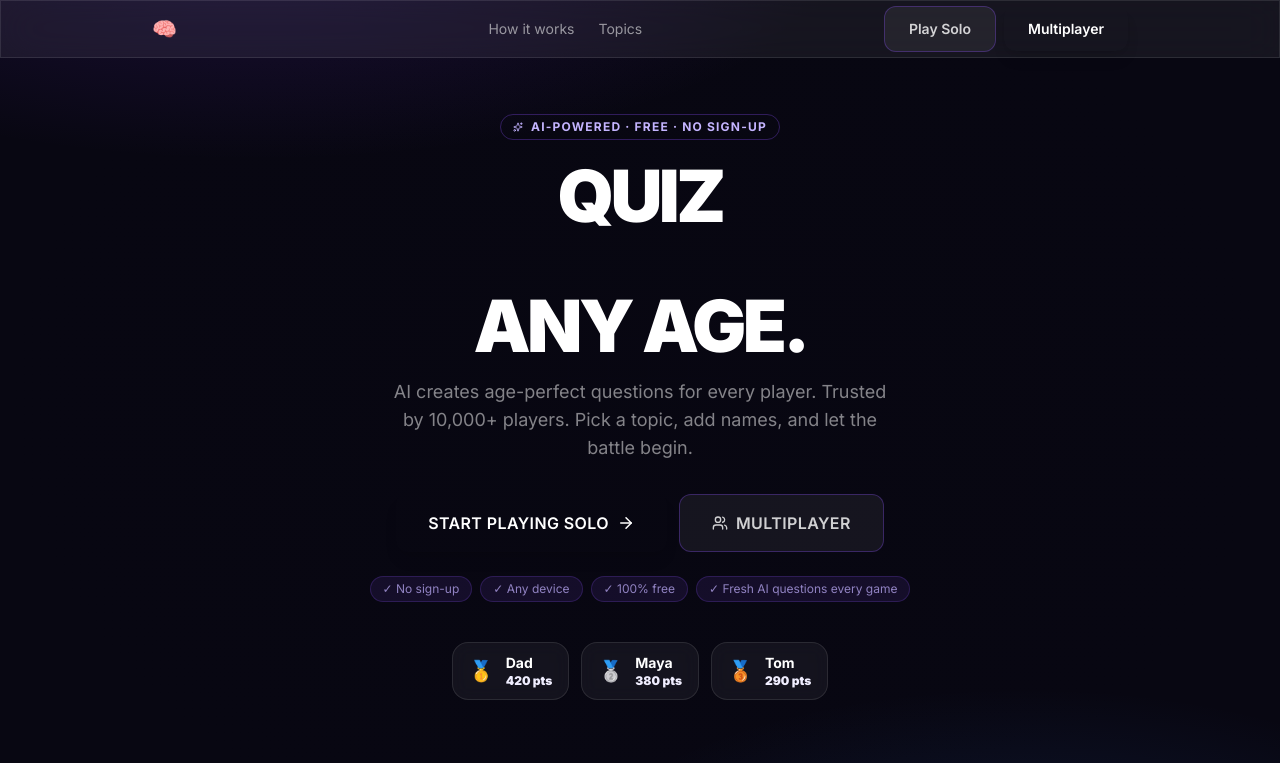
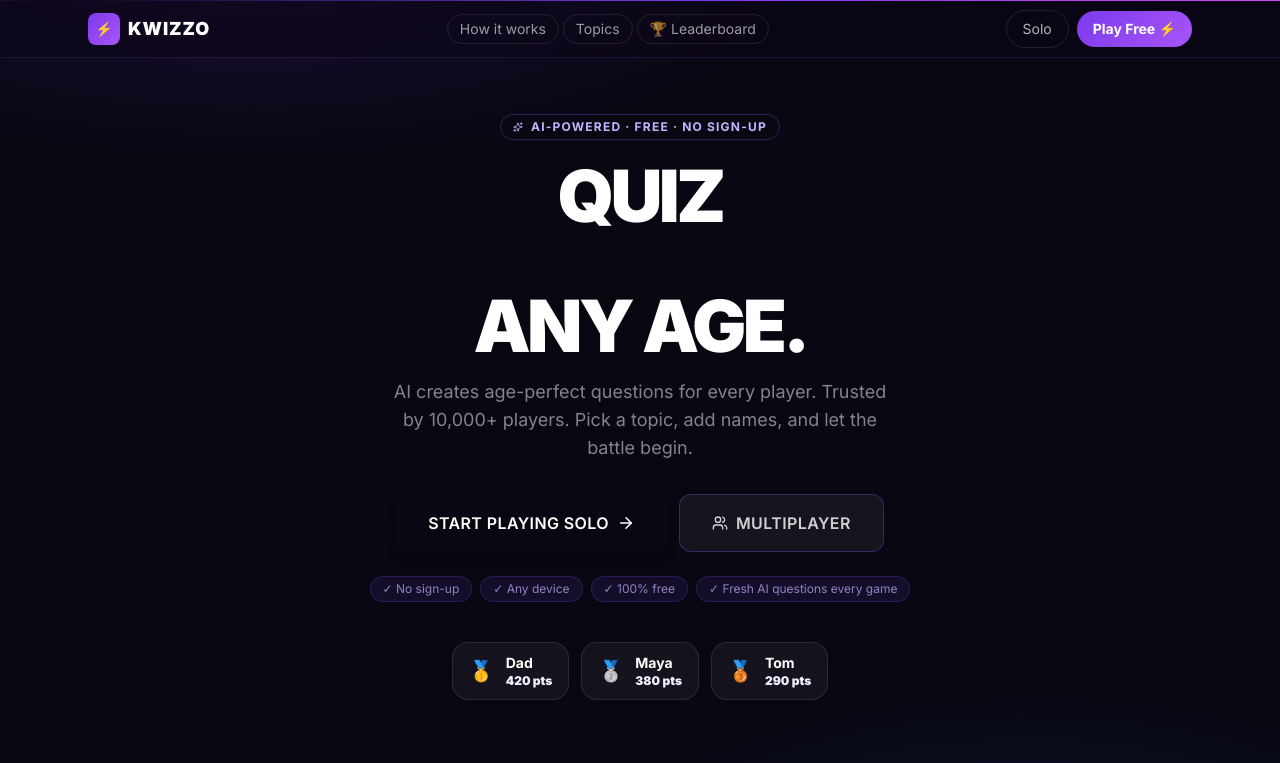
Before and after one commit to infosiva/kwizzo, a Next.js app: page / in a window 1280 px wide. Shown: the top 763 px of the page. Built offline with nearby package versions, Linux system fonts and the light colour scheme.

Commit message:
Redesign: glassmorphic arcade navbar, cross-product footer, tracker

```diff
--- a/components/Navbar.tsx
+++ b/components/Navbar.tsx
@@ -2,28 +2,35 @@
 import Link from 'next/link'
 import { useState } from 'react'
 import { Menu, X } from 'lucide-react'
-import config from '@/vertical.config'
-import { btn, theme } from '@/lib/theme'
 
 export default function Navbar() {
   const [open, setOpen] = useState(false)
 
   return (
-    <nav className="sticky top-0 z-50 glass-strong border-b border-white/[0.06]">
-      <div className="max-w-5xl mx-auto px-6 h-14 flex items-center justify-between">
-        <Link href="/" className="flex items-center gap-2 font-bold text-lg">
-          <span className="text-xl">🧠</span>
-          <span className={`${theme.gradientText} font-extrabold tracking-tight`}>{config.name}</span>
+    <nav className="sticky top-0 z-50" style={{ background: 'rgba(13,6,24,0.60)', backdropFilter: 'blur(24px)', borderBottom: '1px solid rgba(139,92,246,0.15)' }}>
+      {/* Animated gradient line at top */}
+      <div style={{ height: 1, background: 'linear-gradient(90deg, transparent, #7c3aed, #d946ef, #7c3aed, transparent)', animation: 'shimmer 3s linear infinite', backgroundSize: '200% 100%' }} />
+
+      <div className="max-w-6xl mx-auto px-6 h-14 flex items-center justify-between">
+        {/* Logo */}
+        <Link href="/" className="flex items-center gap-2">
+          <span className="flex items-center justify-center w-8 h-8 rounded-lg font-black text-sm text-white" style={{ background: 'linear-gradient(135deg, #7c3aed, #a855f7)' }}>⚡</span>
+          <span className="font-black text-lg uppercase tracking-wider text-white">KWIZZO</span>
         </Link>
 
-        <div className="hidden md:flex items-center gap-6 text-sm text-white/55">
-          <Link href="/#how-it-works" className="hover:text-white transition-colors">How it works</Link>
-          <Link href="/#subjects"     className="hover:text-white transition-colors">Topics</Link>
+        {/* Desktop nav */}
+        <div className="hidden md:flex items-center gap-1 text-sm">
+          <Link href="/#how-it-works" className="px-3 py-1 rounded-full border border-white/10 text-white/60 hover:text-white hover:border-violet-500/40 transition-all">How it works</Link>
+          <Link href="/#subjects"     className="px-3 py-1 rounded-full border border-white/10 text-white/60 hover:text-white hover:border-violet-500/40 transition-all">Topics</Link>
+          <Link href="/#leaderboard"  className="px-3 py-1 rounded-full border border-white/10 text-white/60 hover:text-white hover:border-violet-500/40 transition-all">🏆 Leaderboard</Link>
         </div>
 
+        {/* CTAs */}
         <div className="hidden md:flex items-center gap-2">
-          <Link href="/play?mode=solo"   className={btn.secondary + ' text-sm py-2 px-4'}>Play Solo</Link>
-          <Link href="/play?mode=create" className={btn.primary   + ' text-sm py-2 px-4'}>Multiplayer</Link>
+          <Link href="/play?mode=solo"   className="px-4 py-2 rounded-full text-sm text-white/70 border border-white/10 hover:border-violet-500/40 hover:text-white transition-all">Solo</Link>
+          <Link href="/play?mode=create" className="relative px-4 py-2 rounded-full text-sm font-bold text-white overflow-hidden transition-all hover:scale-105" style={{ background: 'linear-gradient(135deg, #7c3aed, #a855f7)' }}>
+            Play Free ⚡
+          </Link>
         </div>
 
         <button className="md:hidden p-2 text-white/60 hover:text-white" onClick={() => setOpen(!open)}>
@@ -33,10 +40,11 @@ export default function Navbar() {
 
       {open && (
         <div className="md:hidden border-t border-white/[0.06] px-6 py-4 flex flex-col gap-3 text-sm">
-          <Link href="/#how-it-works"   className="text-white/70 hover:text-white" onClick={() => setOpen(false)}>How it works</Link>
-          <Link href="/#subjects"       className="text-white/70 hover:text-white" onClick={() => setOpen(false)}>Topics</Link>
-          <Link href="/play?mode=solo"  className={btn.secondary}                  onClick={() => setOpen(false)}>Play Solo</Link>
-          <Link href="/play?mode=create" className={btn.primary}                   onClick={() => setOpen(false)}>Multiplayer</Link>
+          <Link href="/#how-it-works"    className="text-white/70 hover:text-white" onClick={() => setOpen(false)}>How it works</Link>
+          <Link href="/#subjects"        className="text-white/70 hover:text-white" onClick={() => setOpen(false)}>Topics</Link>
+          <Link href="/#leaderboard"     className="text-white/70 hover:text-white" onClick={() => setOpen(false)}>🏆 Leaderboard</Link>
+          <Link href="/play?mode=solo"   className="text-center py-2 rounded-full border border-white/10 text-white/70" onClick={() => setOpen(false)}>Solo</Link>
+          <Link href="/play?mode=create" className="text-center py-2 rounded-full font-bold text-white" style={{ background: 'linear-gradient(135deg, #7c3aed, #a855f7)' }} onClick={() => setOpen(false)}>Play Free ⚡</Link>
         </div>
       )}
     </nav>
```
